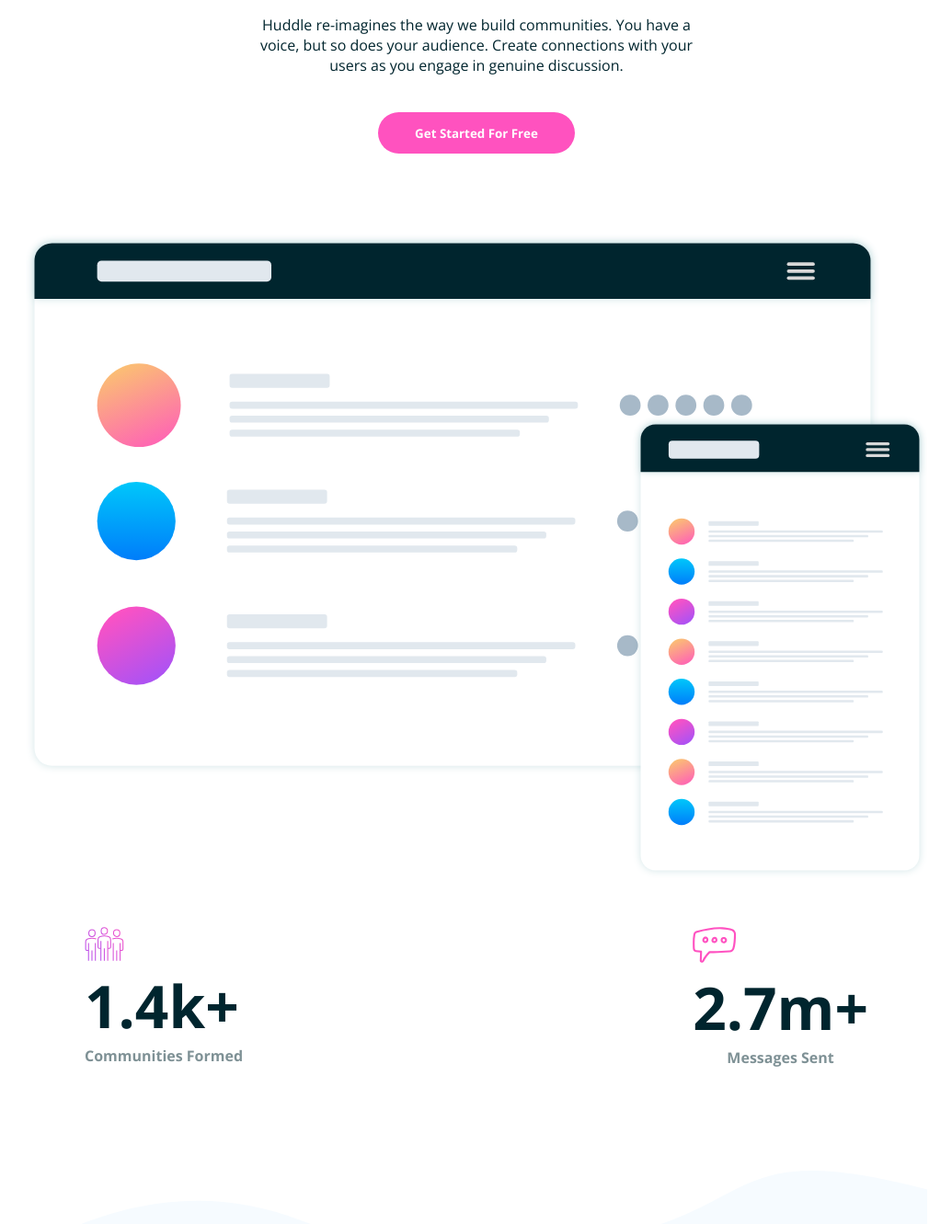
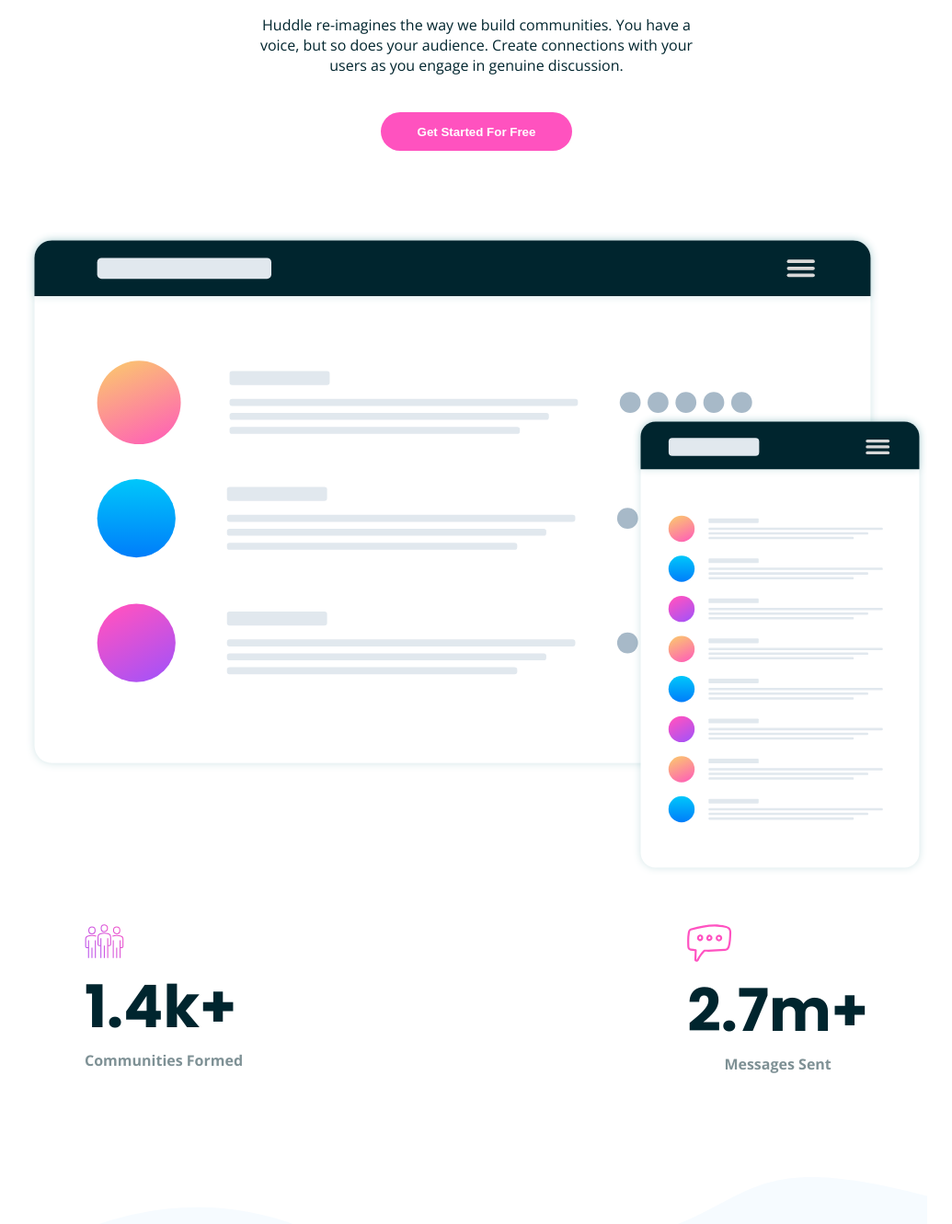
Before and after one commit to SuciuCalin/coding_challenge_11_huddle_landing_page, a plain HTML site: page index.html in a window 1280 px wide. Shown: the part 240-1571 px from the top of the page at 92% size, without its empty margins (122-1157 px from the left). Drawn offline with nearby package versions, Linux system fonts and the light colour scheme.

Commit message:
:heavy_plus_sign: minor css refactor

```diff
--- a/css/styles.css
+++ b/css/styles.css
@@ -8,6 +8,12 @@
 main .container {
   display: flex;
   flex-direction: column;
+}
+
+h1,
+h2 {
+  font-family: 'Poppins', sans-serif;
+  font-weight: 700;
 }
 
 /* ==================== */
@@ -47,8 +53,6 @@
 }
 
 .landing h1 {
-  font-family: 'Poppins', sans-serif;
-  font-weight: 700;
   font-size: 2em;
 }
 
@@ -63,7 +67,6 @@
   border-radius: 25px;
   background-color: hsl(322, 100%, 66%);
   color: #fff;
-  font-family: 'Open Sans', sans-serif;
   font-weight: 700;
   padding: 1em 3em;
   margin: 3em 0;
@@ -93,8 +96,6 @@
 }
 
 .stats h2 {
-  font-family: 'Open Sans', sans-serif;
-  font-weight: 700;
   font-size: 4em;
   padding: 0;
   margin: 0;
```
